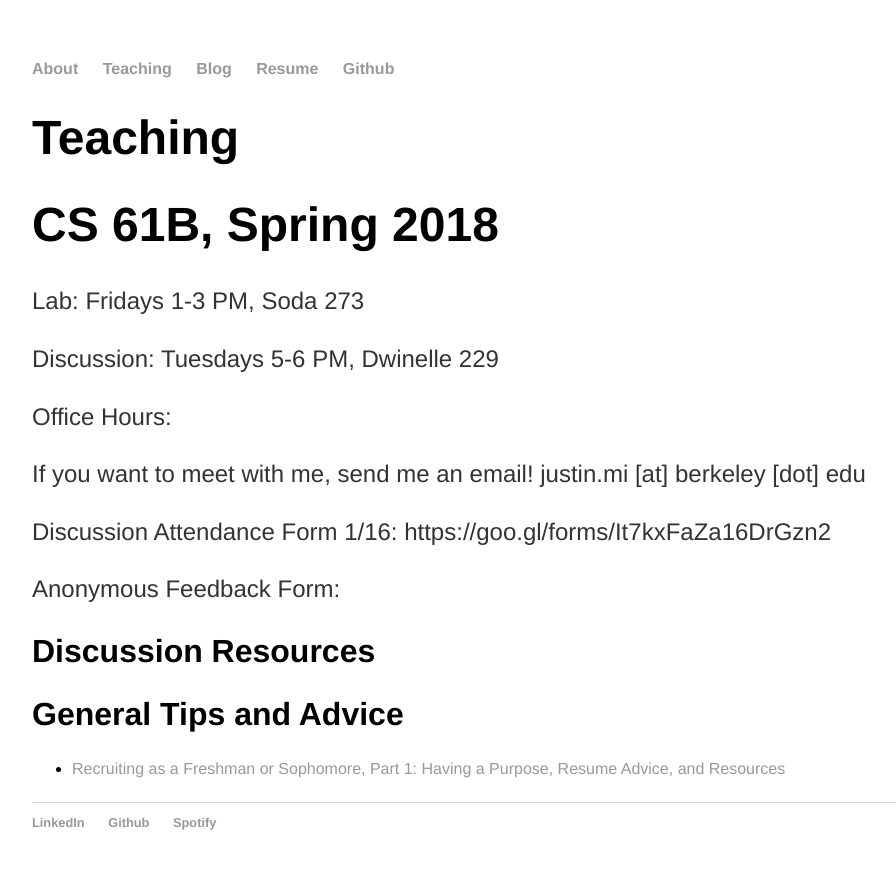
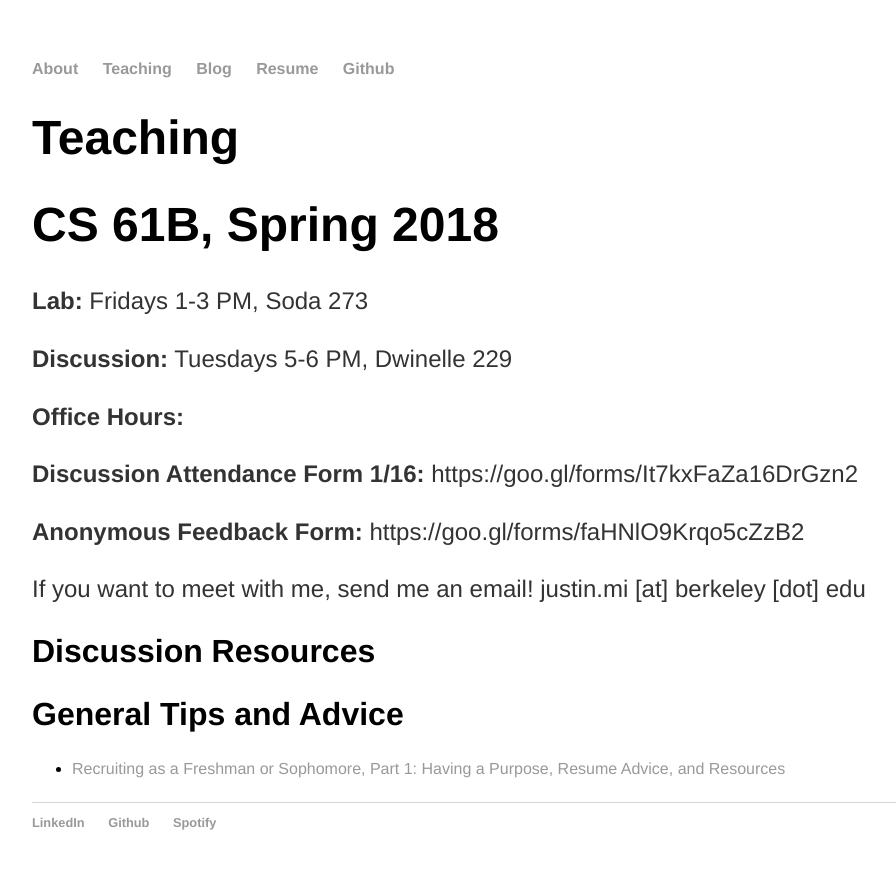
Before and after one commit to JustinMi/JustinMi.github.io, a Jekyll site: the page built from teaching/index.html, in a window 1280 px wide. Shown: the top 869 px of the page, without its empty margins (160-1056 px from the left). Built offline with Jekyll 4.4.1, drawn with Linux system fonts in a browser that asks for light colours; nearby versions of some CDN libraries; some of the changed lines change nothing that is shown.

Commit message:
teaching

```diff
--- a/teaching/index.html
+++ b/teaching/index.html
@@ -7,22 +7,22 @@ title: Teaching
     <h1>CS 61B, Spring 2018</h1>
 
     <p>
-      Lab: Fridays 1-3 PM, Soda 273
+      <b>Lab:</b> Fridays 1-3 PM, Soda 273
     </p>
     <p>
-      Discussion: Tuesdays 5-6 PM, Dwinelle 229
+      <b>Discussion:</b> Tuesdays 5-6 PM, Dwinelle 229
     </p>
     <p>
-      Office Hours:
+      <b>Office Hours:</b>
+    </p>
+    <p>
+      <b>Discussion Attendance Form 1/16:</b> https://goo.gl/forms/It7kxFaZa16DrGzn2
+    </p>
+    <p>
+      <b>Anonymous Feedback Form:</b> https://goo.gl/forms/faHNlO9Krqo5cZzB2
     </p>
     <p>
       If you want to meet with me, send me an email! justin.mi [at] berkeley [dot] edu
-    </p>
-    <p>
-      Discussion Attendance Form 1/16: https://goo.gl/forms/It7kxFaZa16DrGzn2
-    </p>
-    <p>
-      Anonymous Feedback Form:
     </p>
 
     <h2>Discussion Resources</h2>
```
